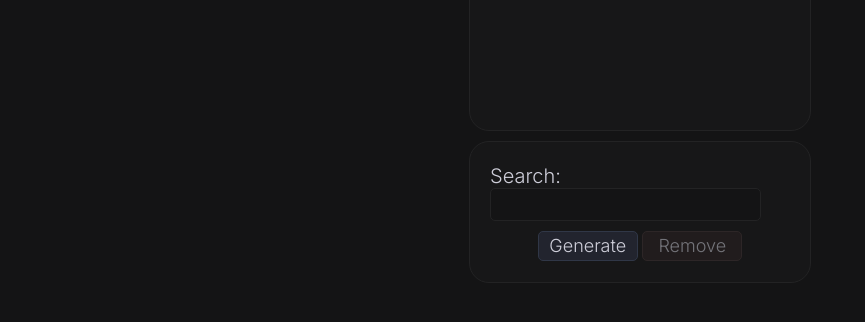
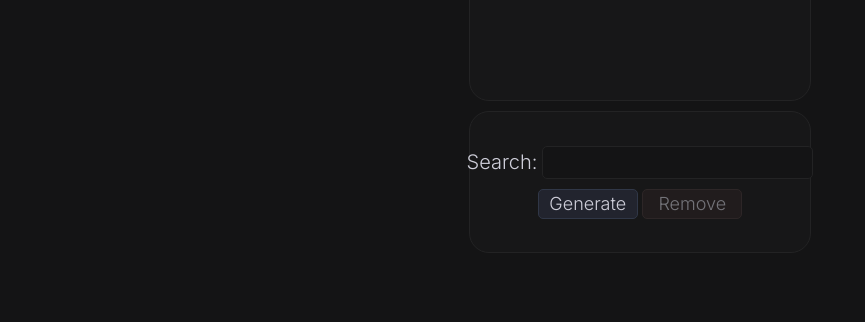
Before and after one commit to jackorei/gifloader, a plain HTML site: page index.html in a window 1280 px wide. Shown: the part 380-702 px from the top of the page, without its empty margins (0-865 px from the left). Drawn offline with Linux system fonts and the light colour scheme.

Commit message:
fixed layout

```diff
--- a/index.html
+++ b/index.html
@@ -23,7 +23,7 @@
         </div>
         <div class="gifmaker">
             <form novalidate>
-                <label for="gifsearch">Search:
+                <label id="searcher" for="gifsearch">Search:
                     <input id="gifsearch" type="text">
                 </label>
                 <div id="searcherror"></div>
--- a/style.css
+++ b/style.css
@@ -16,7 +16,7 @@ body {
 header {
     background-color: rgb(20, 20, 21);
     padding: 10px;
-    margin-bottom: 100px;
+    margin-bottom: 70px;
 }
 
 .app {
@@ -124,3 +124,10 @@ img {
     max-width: 100%;
     max-height: 100%;
 }
+
+#searcher {
+    display: flex;
+    justify-content: center;
+    align-items: center;
+    gap: 5px;
+}
```
